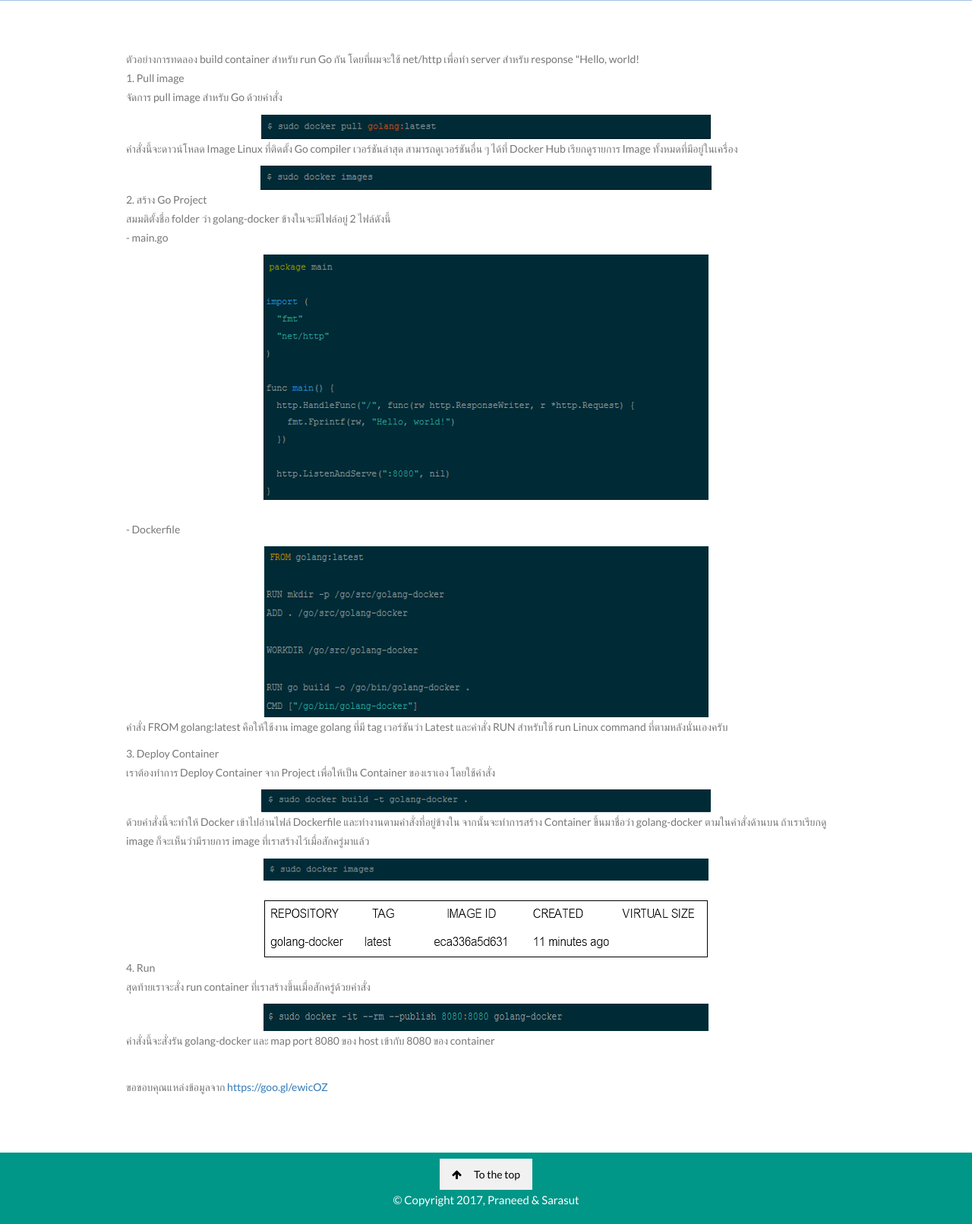
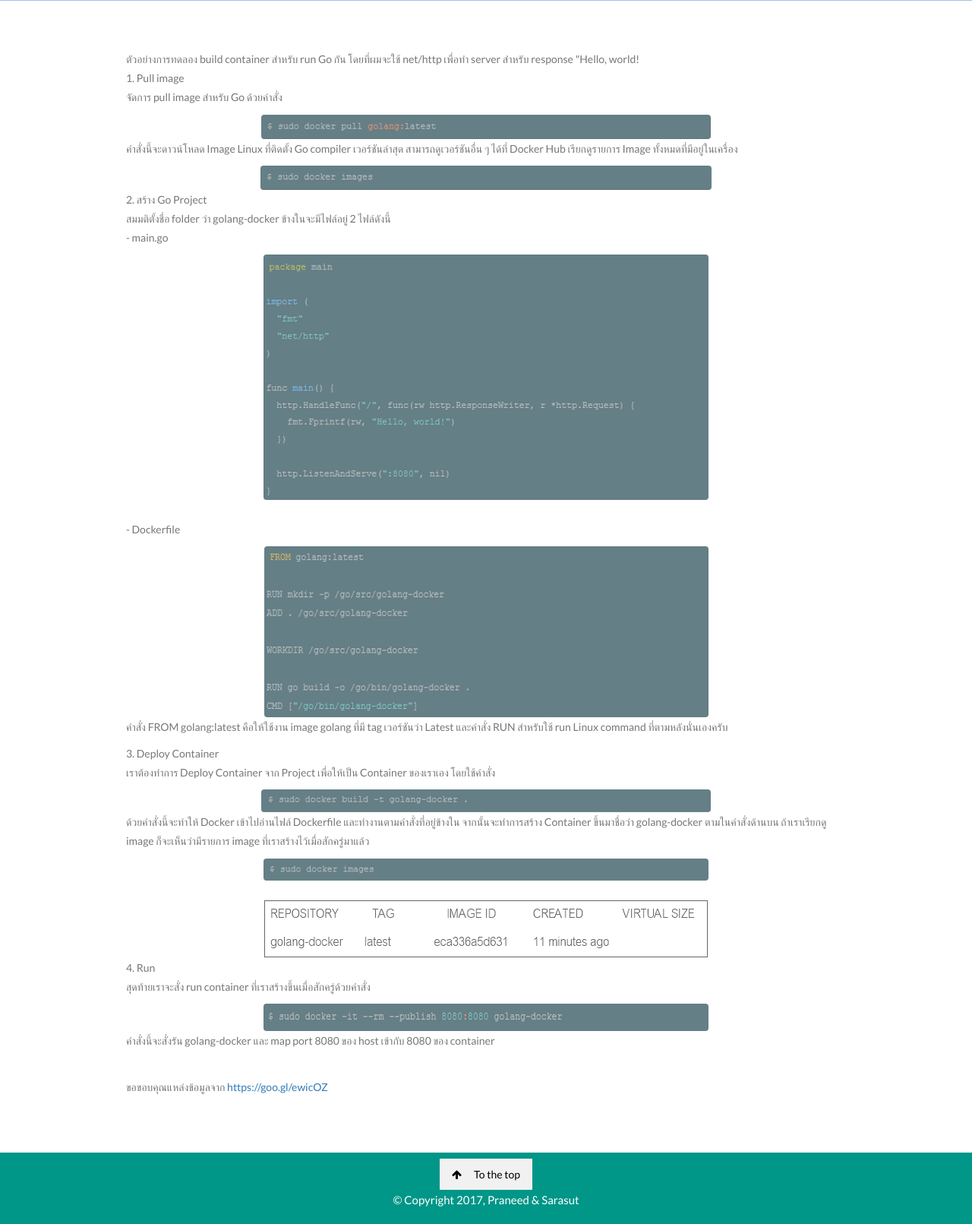
Before and after one commit to LionPK/learndocker, a CodeIgniter app: page /database/index.php/build/build in a window 1280 px wide. Shown: the part 799-2410 px from the top of the page at 76% size. Run offline with CodeIgniter, Linux system fonts and the light colour scheme.

Commit message:
Update build.php

```diff
--- a/application/views/build.php
+++ b/application/views/build.php
@@ -77,28 +77,28 @@ body, html {
 <div class="w3-content w3-container w3-padding-64" id="build">
   <p>ตัวอย่างการทดลอง build container สำหรับ run Go กัน โดยที่ผมจะใช้ net/http เพื่อทำ server สำหรับ response "Hello, world!<br>1. Pull image <br>จัดการ pull image สำหรับ Go ด้วยคำสั่ง   </p>
 
-  <center><img src="<?php echo base_url(); ?>assets/images/d31.PNG" alt="คำสั่งจัดการ pull image" onclick="onClick(this)" class=" w3-hover-opacity"></center>
+  <center><img src="<?php echo base_url(); ?>assets/images/d31.PNG" alt="คำสั่งจัดการ pull image" onclick="onClick(this)" class="w3-round w3-image w3-opacity w3-hover-opacity-off"></center>
 
   <p>คำสั่งนี้จะดาวน์โหลด Image Linux ที่ติดตั้ง Go compiler เวอร์ชันล่าสุด สามารถดูเวอร์ชันอื่น ๆ ได้ที่ Docker Hub เรียกดูรายการ Image ทั้งหมดที่มีอยู่ในเครื่อง</p>
-  <center><img src="<?php echo base_url(); ?>assets/images/d32.PNG" alt="คำสั่งดาวน์โหลด Image" onclick="onClick(this)" class=" w3-hover-opacity"></center>
+  <center><img src="<?php echo base_url(); ?>assets/images/d32.PNG" alt="คำสั่งดาวน์โหลด Image" onclick="onClick(this)" class="w3-round w3-image w3-opacity w3-hover-opacity-off"></center>
 
   <p>2. สร้าง Go Project <br>สมมติตั้งชื่อ folder ว่า golang-docker ข้างในจะมีไฟล์อยู่ 2 ไฟล์ดังนี้ <br>- main.go</p>
-  <center><img src="<?php echo base_url(); ?>assets/images/d33.PNG" alt="ไฟล์ main.go" onclick="onClick(this)" class=" w3-hover-opacity"></center><br>
+  <center><img src="<?php echo base_url(); ?>assets/images/d33.PNG" alt="ไฟล์ main.go" onclick="onClick(this)" class="w3-round w3-image w3-opacity w3-hover-opacity-off"></center><br>
 
   <p>- Dockerfile</p>
-  <center><img src="<?php echo base_url(); ?>assets/images/d34.PNG" alt="ไฟล์ dockerfile" onclick="onClick(this)" class=" w3-hover-opacity" ></center>
+  <center><img src="<?php echo base_url(); ?>assets/images/d34.PNG" alt="ไฟล์ dockerfile" onclick="onClick(this)" class="w3-round w3-image w3-opacity w3-hover-opacity-off" ></center>
 
   <p>คำสั่ง FROM golang:latest คือให้ใช้งาน image golang ที่มี tag เวอร์ชันว่า Latest และคำสั่ง RUN สำหรับใช้ run Linux command ที่ตามหลังนั่นเองครับ</p>
   <p>3. Deploy Container<br>เราต้องทำการ Deploy Container จาก Project เพื่อให้เป็น Container ของเราเอง โดยใช้คำสั่ง</p>
-  <center><img src="<?php echo base_url(); ?>assets/images/d35.PNG" alt="คำสั่ง Deploy Container" onclick="onClick(this)" class=" w3-hover-opacity" ></center>
+  <center><img src="<?php echo base_url(); ?>assets/images/d35.PNG" alt="คำสั่ง Deploy Container" onclick="onClick(this)" class="w3-round w3-image w3-opacity w3-hover-opacity-off" ></center>
 
   <p>ด้วยคำสั่งนี้จะทำให้ Docker เข้าไปอ่านไฟล์ Dockerfile และทำงานตามคำสั่งที่อยู่ข้างใน จากนั้นจะทำการสร้าง Container ขึ้นมาชื่อว่า golang-docker ตามในคำสั่งด้านบน ถ้าเราเรียกดู image ก็จะเห็นว่ามีรายการ image ที่เราสร้างไว้เมื่อสักครู่มาแล้ว</p>
-  <center><img src="<?php echo base_url(); ?>assets/images/d36.PNG" alt="คำสั่งเข้าไปอ่านไฟล์" onclick="onClick(this)" class=" w3-hover-opacity" ></center><br>
+  <center><img src="<?php echo base_url(); ?>assets/images/d36.PNG" alt="คำสั่งเข้าไปอ่านไฟล์" onclick="onClick(this)" class="w3-round w3-image w3-opacity w3-hover-opacity-off" ></center><br>
 
-  <center><img src="<?php echo base_url(); ?>assets/images/d37.PNG" alt="ตัวอย่างผลลัพ" onclick="onClick(this)" class=" w3-hover-opacity" ></center>
+  <center><img src="<?php echo base_url(); ?>assets/images/d37.PNG" alt="ตัวอย่างผลลัพ" onclick="onClick(this)" class="w3-round w3-image w3-opacity w3-hover-opacity-off" ></center>
 
   <p>4. Run<br>สุดท้ายเราจะสั่ง run container ที่เราสร้างขึ้นเมื่อสักครู่ด้วยคำสั่ง</p>
-  <center><img src="<?php echo base_url(); ?>assets/images/d38.PNG" alt="run container" onclick="onClick(this)" class=" w3-hover-opacity" ></center>
+  <center><img src="<?php echo base_url(); ?>assets/images/d38.PNG" alt="run container" onclick="onClick(this)" class="w3-round w3-image w3-opacity w3-hover-opacity-off" ></center>
   <p>คำสั่งนี้จะสั่งรัน golang-docker และ map port 8080 ของ host เข้ากับ 8080 ของ container</p><br>
 
     <p>ขอขอบคุณแหล่งข้อมูลจาก <a href="https://goo.gl/ewicOZ" target="_blank">https://goo.gl/ewicOZ</a></p>
```
